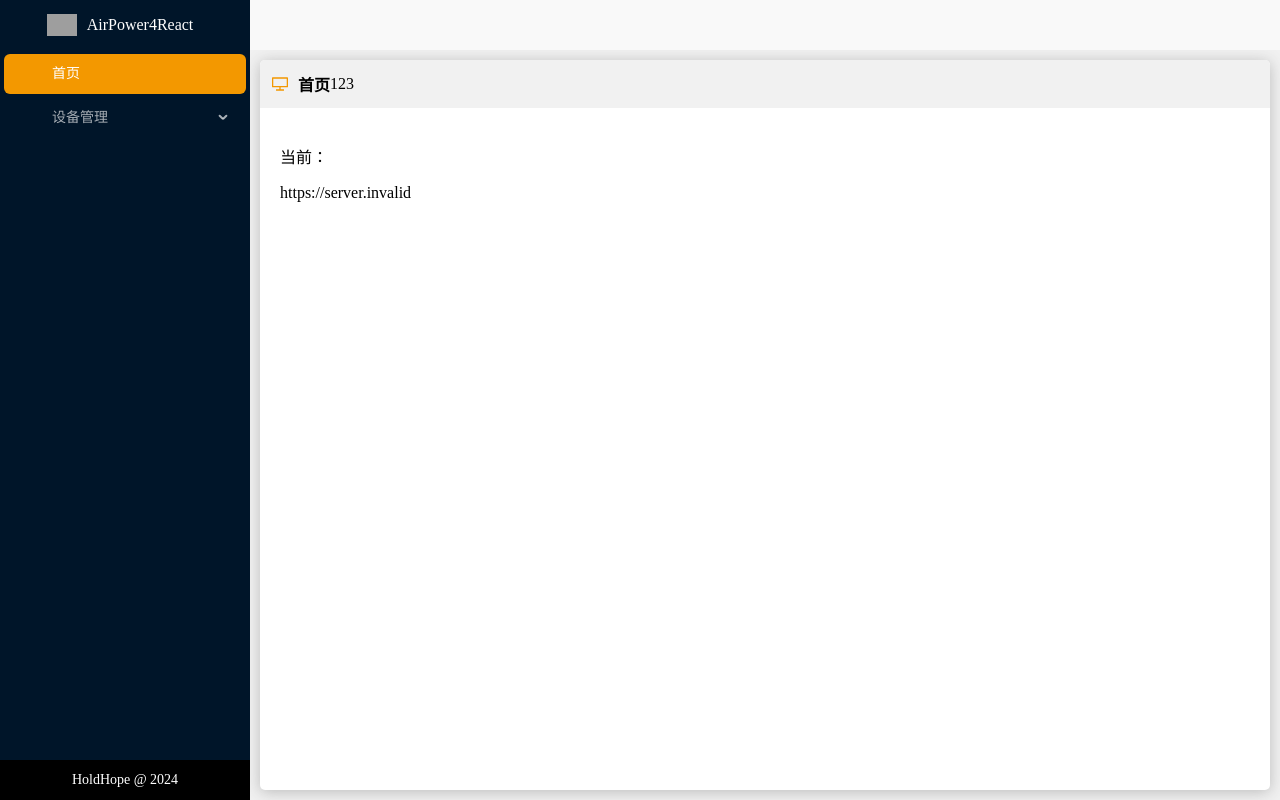
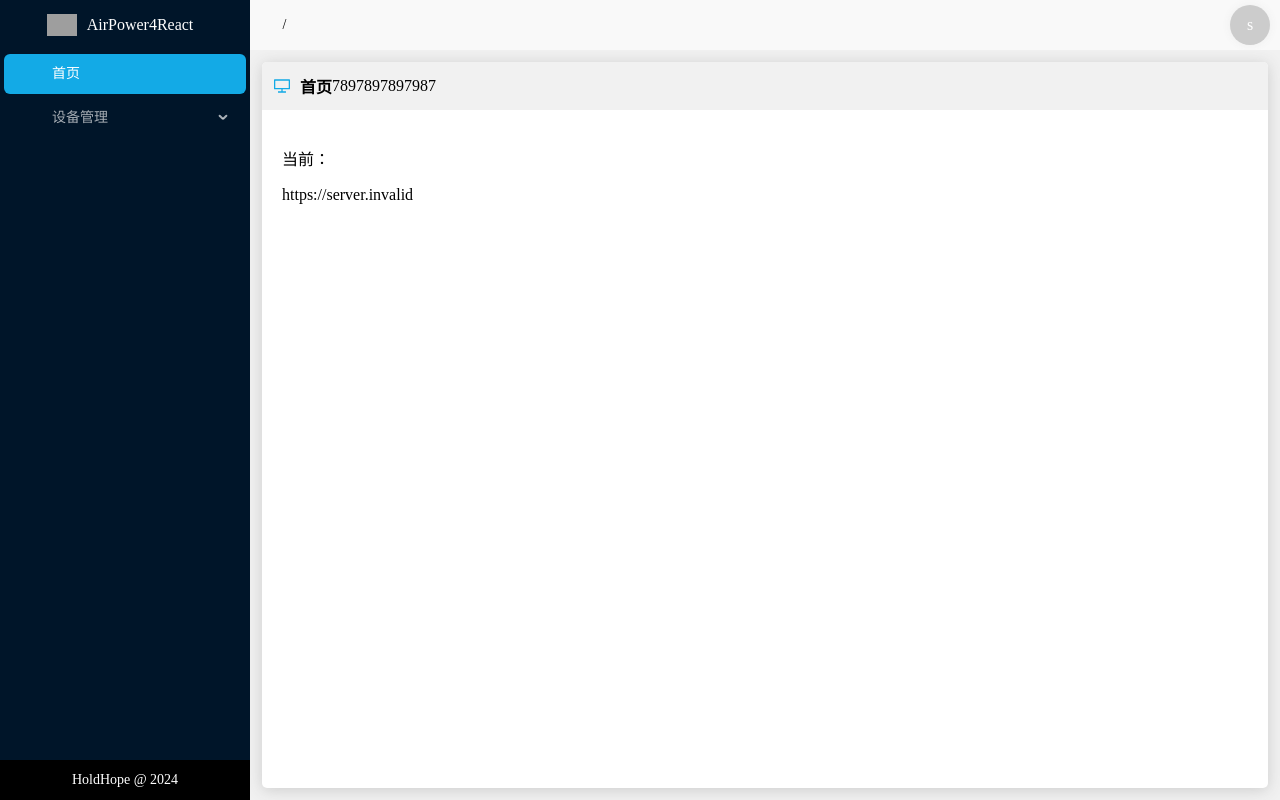
Before and after one commit to songwang-cn/SPower4React, a React (Vite) app: page / in a window 1280 px wide. Built offline with nearby package versions, Linux system fonts and the light colour scheme; no server answers; grey boxes are pictures that could not be loaded; a web font is replaced by a local one.

Commit message:
fix: mobx状态管理

```diff
--- a/src/airpower/component/Panel/index.tsx
+++ b/src/airpower/component/Panel/index.tsx
@@ -1,7 +1,7 @@
 import './index.scss'
 import { useState } from 'react'
 import { DesktopOutlined } from '@ant-design/icons'
-import AppStore from '@/store'
+import { AppStore } from '@/store'
 import { observer } from 'mobx-react';
 
 interface PanelPropTypes {
@@ -16,7 +16,7 @@ interface PanelPropTypes {
  * @param hideFull-是否隐藏全屏按钮
  */
 
-const Panel: React.FC<PanelPropTypes> = observer(({ title = '面板标题', hideFull = false, ...props }) => {
+const Panel: React.FC<PanelPropTypes> = ({ title = '面板标题', hideFull = false, ...props }) => {
 
     const [isFull, toggleFull] = useState(false)
 
@@ -44,6 +44,6 @@ const Panel: React.FC<PanelPropTypes> = observer(({ title = '面板标题', hide
             </div>
         </div>
     )
-})
+}
 
-export default Panel
+export default observer(Panel)
--- a/src/assets/css/theme.scss
+++ b/src/assets/css/theme.scss
@@ -1,10 +1,10 @@
 :root {
-  --color-primary: rgb(243, 152, 0);
+  --color-primary: rgb(19, 170, 230);
   --color-success: rgb(82, 196, 26);
   --color-warning: rgb(250, 173, 20);
   --color-error: rgb(255, 77, 79);
   --color-info: rgb(203, 221, 247);
   --border-radius: 5px;
-  --border-shadow: 0 2px 15px #bbb;
+  --border-shadow: 0 2px 15px #ccc;
   --transition-duration: 0.3s;
 }
--- a/src/component/Body/index.scss
+++ b/src/component/Body/index.scss
@@ -57,6 +57,7 @@
             background: #f9f9f9;
             display: flex;
             align-items: center;
+            justify-content: space-between;
             padding: 0 10px;
 
             .bread {
@@ -81,11 +82,30 @@
                     font-size: 14px;
                 }
             }
+
+            .center {
+                flex: 1;
+                display: flex;
+                justify-content: flex-end;
+            }
+
+            .user {
+                width: 40px;
+                height: 40px;
+                background-color: #ccc;
+                border-radius: 100%;
+                box-shadow: 0 0 10px #eee;
+                display: flex;
+                align-items: center;
+                justify-content: space-around;
+                color: #fff;
+                cursor: pointer;
+            }
         }
 
         .content {
             flex: 1;
-            padding: 10px;
+            padding: 12px;
             background: #f1f1f1;
             display: flex;
             flex-direction: column;
--- a/src/component/Body/index.tsx
+++ b/src/component/Body/index.tsx
@@ -1,11 +1,12 @@
 
 import './index.scss'
 import { routes } from '@/config/router'
-import AMenu from '@/airpower/component/Menu'
+import { AMenu } from '@/airpower/component'
 import { useState } from 'react'
 import { useLocation } from 'react-router-dom'
 import { IRouter } from '@/airpower/interface/IRouter'
 import { AppConfig } from '@/config/AppConfig'
+import { AppStore } from '@/store'
 
 function getRouteNameByPath(path: string) {
     let routeName = ''
@@ -52,7 +53,13 @@ const Body: React.FC<{ menuList: IRouter[], children?: React.ReactNode }> = ({ m
                 <div className="header">
                     <div className="bread">
                         <div className={`expand airpower icon-caidanshouqi ${collapse && 'collapse'}`} onClick={() => changeCollapse(!collapse)} />
-                        <div className='routeName'>{getRouteNameByPath(currentRoutePath)}</div>
+                        <div className='routeName'>{getRouteNameByPath(currentRoutePath) || currentRoutePath}</div>
+                    </div>
+                    <div className="center">
+
+                    </div>
+                    <div className="user">
+                        {AppStore.user?.userName.slice(0, 1)}
                     </div>
                 </div>
                 <div className="content">
--- a/src/config/AppConfig.ts
+++ b/src/config/AppConfig.ts
@@ -1,7 +1,7 @@
 import { AirDateTimeFormatter } from '@/airpower/enum/AirDateTimeFormatter'
 import { AirHttpStatus } from '@/airpower/enum/AirHttpStatus'
 import { INormalTreeProps } from '@/airpower/interface/INormalTreeProps'
-import AppStore from '@/store'
+import { AppStore } from '@/store'
 import type { NotificationArgsProps } from 'antd';
 
 type NotificationPlacement = NotificationArgsProps['placement'];
--- a/src/main.tsx
+++ b/src/main.tsx
@@ -3,7 +3,7 @@ import 'reflect-metadata'
 // 引入 ES6 垫片
 import 'es6-shim'
 
-import React, { createContext } from 'react'
+import React from 'react'
 import ReactDOM from 'react-dom/client'
 import App from './App.tsx'
 import '@/airpower/assets/css/animation.scss'
@@ -13,16 +13,13 @@ import '@/assets/css/theme.scss'
 import { ConfigProvider } from 'antd'
 import zhCN from 'antd/locale/zh_CN'
 import ThemeConfig from '@/config/theme.ts'
-import AppStore from './store/index.ts'
+import { AppStore } from './store/index.ts'
 
-const StoreContext = createContext(AppStore)
 
 ReactDOM.createRoot(document.getElementById('root')!).render(
   <React.StrictMode>
     <ConfigProvider locale={zhCN} theme={ThemeConfig}>
-      <StoreContext.Provider value={AppStore}>
-        <App />
-      </StoreContext.Provider>
+      <App />
     </ConfigProvider>
   </React.StrictMode>,
 )
--- a/src/store/index.ts
+++ b/src/store/index.ts
@@ -1,16 +1,28 @@
-import { observable, action } from 'mobx'
+import { makeAutoObservable } from 'mobx'
+class Store {
+    accessToken = '没有token'
 
-class Store {
-    @observable accessToken = '123'
+    user = {
+        userName: 'songwang',
+    }
+    constructor() {
+        /**
+         * 使当前对象变为可观察，
+         *  makeAutoObservable 对象成员 自动可观察
+         *  makeObservable 需要手动添加可观察的 对象成员
+         */
+        makeAutoObservable(this)
+    }
 
-    @observable user = {}
-
-    @action
     updateAccessToken(accessToken: string) {
         this.accessToken = accessToken
+    }
+
+    updateCurrentUser(user: any) {
+        this.user = user
     }
 }
 
 const AppStore = new Store()
 
-export default AppStore
+export { AppStore }
```
